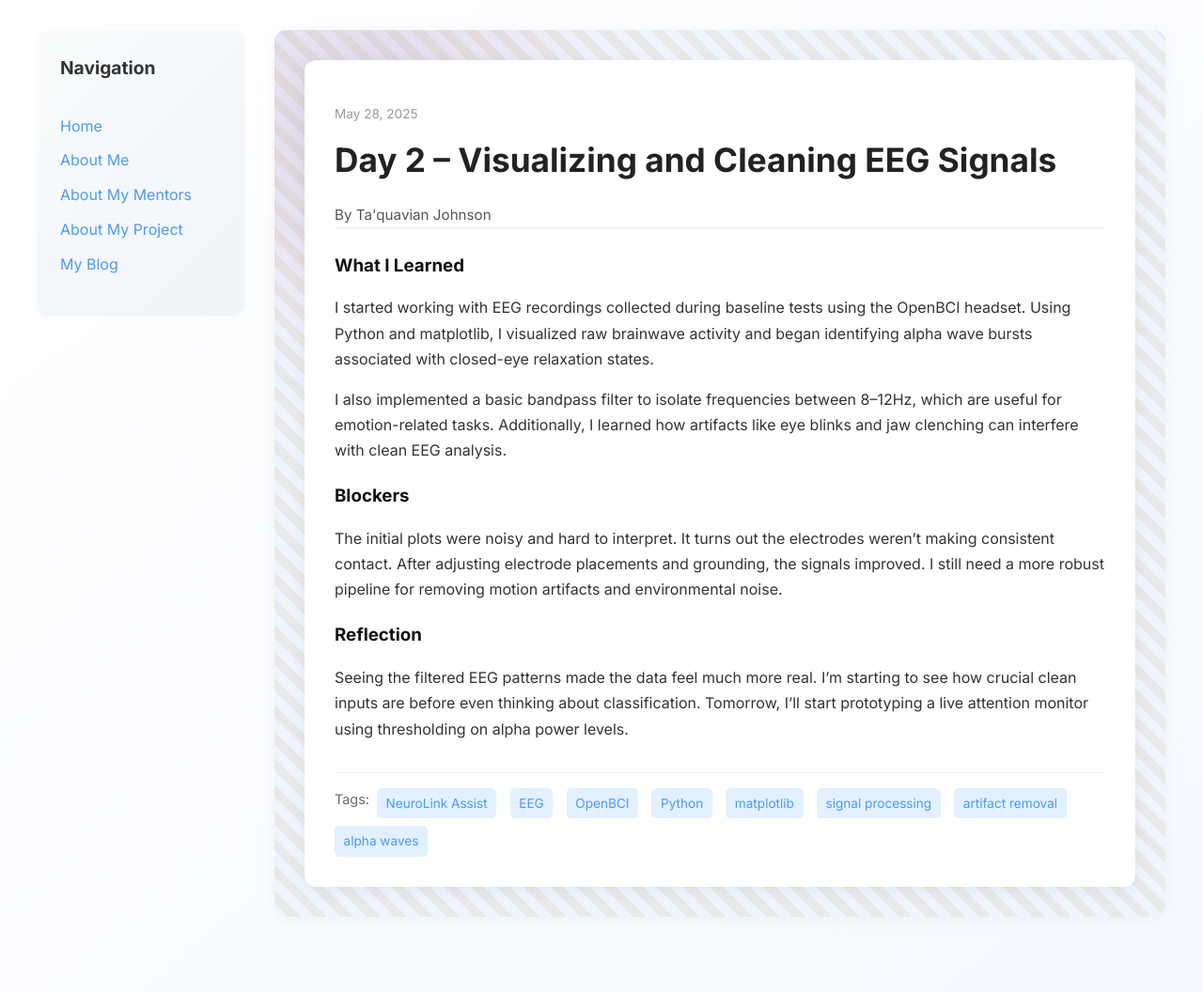
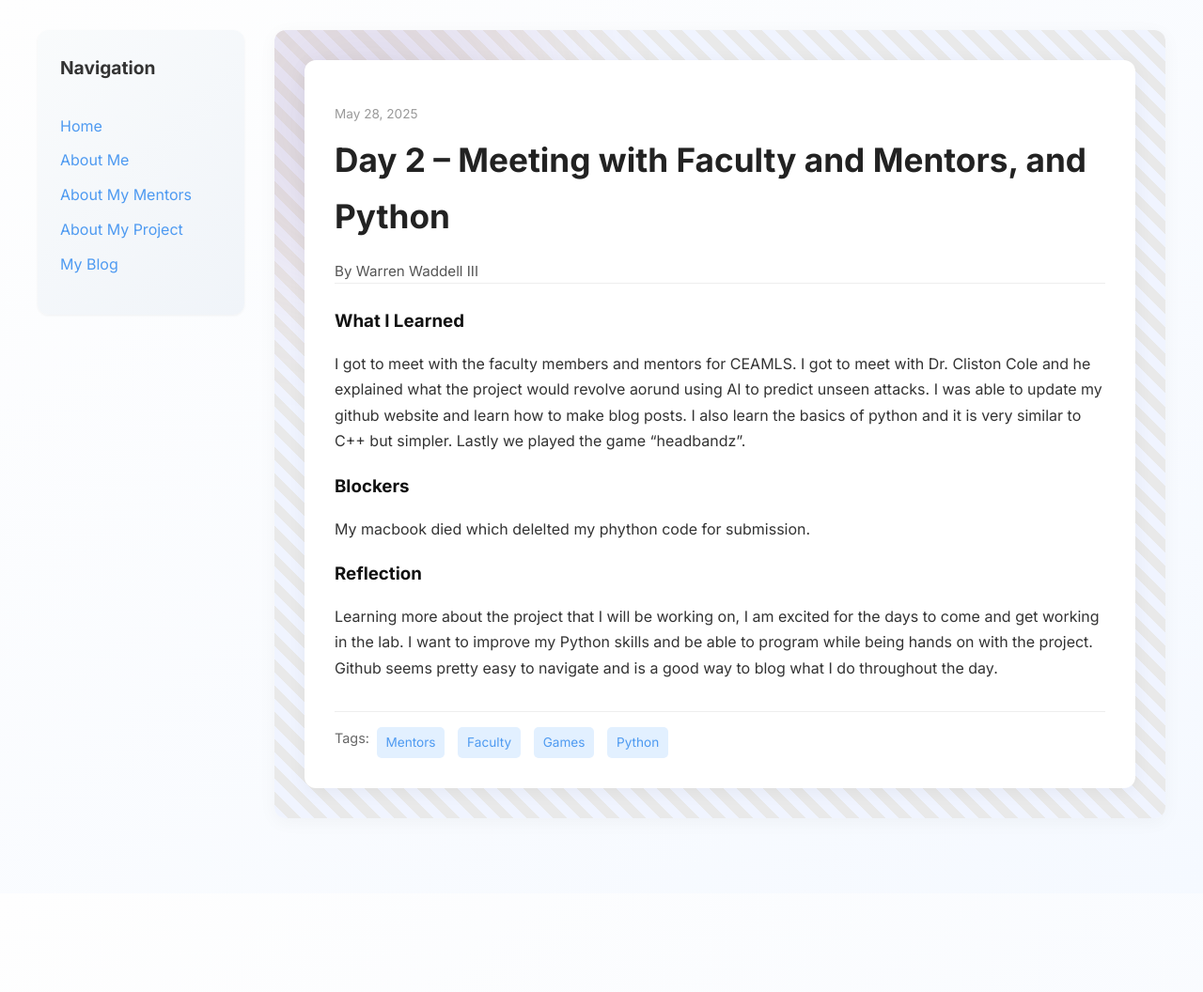
Before and after one commit to Waddelltre3/Waddelltre3.github.io, a Jekyll site: the page built from _posts/2025-05-28-day-2.md, in a window 1280 px wide. Shown: the whole page at 94% size. Built offline with Jekyll 4.4.1, drawn with Linux system fonts in a browser that asks for light colours; after the commit the page ends 951 px from its top, so only the background shows below that.

Commit message:
Update 2025-05-28-day-2.md

```diff
--- a/_posts/2025-05-28-day-2.md
+++ b/_posts/2025-05-28-day-2.md
@@ -1,19 +1,17 @@
 ---
 layout: post
-title: "Day 2 – Visualizing and Cleaning EEG Signals"
+title: "Day 2 – Meeting with Faculty and Mentors, and Python"
 date: 2025-05-28
-author: Ta'quavian Johnson
+author: Warren Waddell III
 permalink: /day2.html
-tags: ["NeuroLink Assist", "EEG", "OpenBCI", "Python", "matplotlib", "signal processing", "artifact removal", "alpha waves"]
+tags: ["Mentors","Faculty","Games","Python"]
 
 what_i_learned: |
-  I started working with EEG recordings collected during baseline tests using the OpenBCI headset. Using Python and matplotlib, I visualized raw brainwave activity and began identifying alpha wave bursts associated with closed-eye relaxation states.
-
-  I also implemented a basic bandpass filter to isolate frequencies between 8–12Hz, which are useful for emotion-related tasks. Additionally, I learned how artifacts like eye blinks and jaw clenching can interfere with clean EEG analysis.
+  I got to meet with the faculty members and mentors for CEAMLS. I got to meet with Dr. Cliston Cole and he explained what the project would revolve aorund using AI to predict unseen attacks. I was able to update my github website and learn how to make blog posts. I also learn the basics of python and it is very similar to C++ but simpler. Lastly we played the game "headbandz".
 
 blockers: |
-  The initial plots were noisy and hard to interpret. It turns out the electrodes weren’t making consistent contact. After adjusting electrode placements and grounding, the signals improved. I still need a more robust pipeline for removing motion artifacts and environmental noise.
+  My macbook died which delelted my phython code for submission.
 
 reflection: |
-  Seeing the filtered EEG patterns made the data feel much more real. I’m starting to see how crucial clean inputs are before even thinking about classification. Tomorrow, I’ll start prototyping a live attention monitor using thresholding on alpha power levels.
+  Learning more about the project that I will be working on, I am excited for the days to come and get working in the lab. I want to improve my Python skills and be able to program while being hands on with the project. Github seems pretty easy to navigate and is a good way to blog what I do throughout the day.
 ---
```
